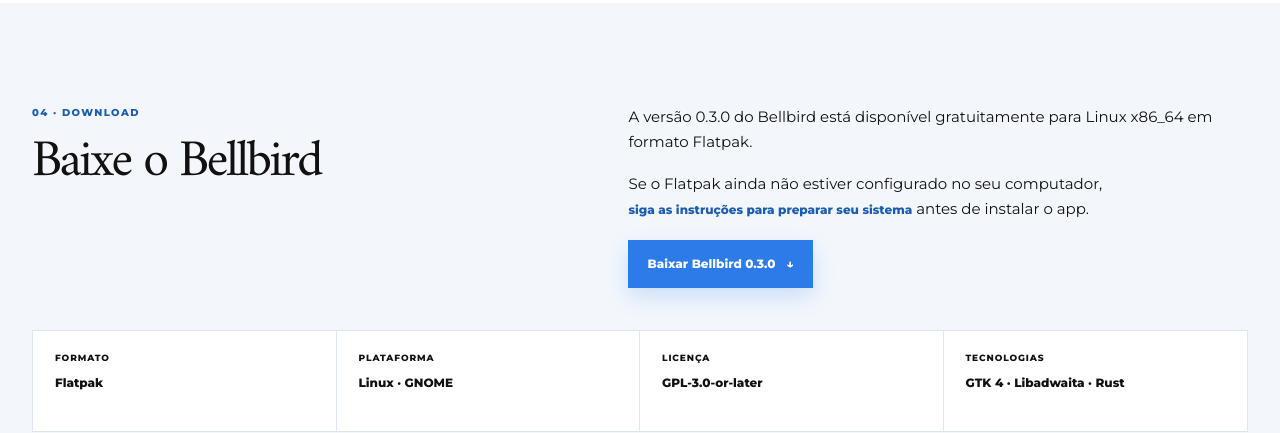
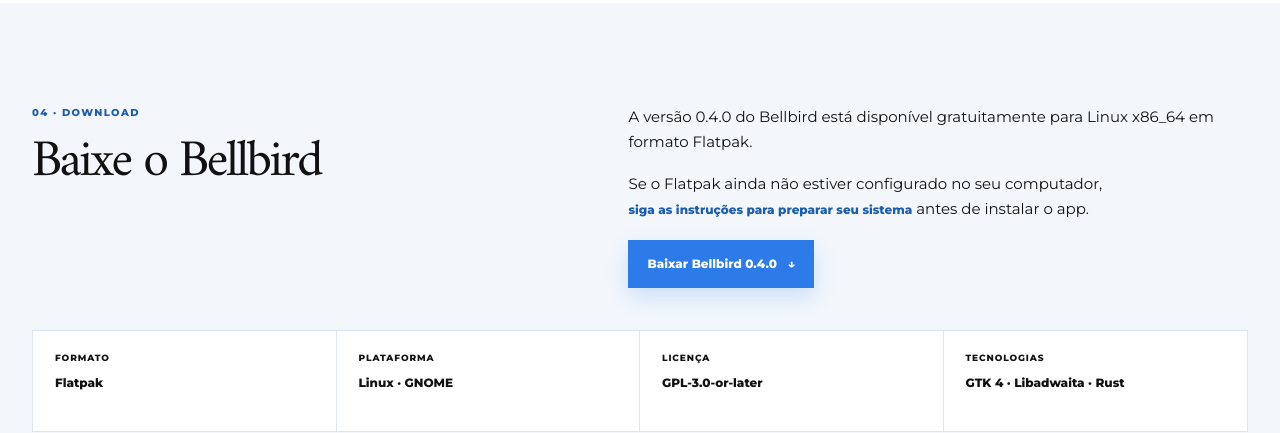
Before and after one commit to diegopn/bellbird-site, a Jekyll site: the page built from index.html, in a window 1280 px wide and 900 px high, scrolled down 2375 px. Shown: the part 153-586 px from the top of the window. Built offline with Jekyll 4.4.1, drawn with Linux system fonts in a browser that asks for light colours; some of the changed text lies outside the part shown.

Commit message:
Atualiza o link de download para a versão 0.4.0

```diff
--- a/_config.yml
+++ b/_config.yml
@@ -18,8 +18,8 @@
 
 application:
   name: Bellbird
-  version: "0.3.0"
-  download_url: "https://github.com/diegopn/bellbird/releases/download/v0.3.0/Bellbird-0.3.0-x86_64.flatpak"
+  version: "0.4.0"
+  download_url: "https://github.com/diegopn/bellbird/releases/download/v0.4.0/Bellbird-0.4.0-x86_64.flatpak"
   repository_url: "https://github.com/diegopn/bellbird"
   operating_system: "Linux (x86_64; GNOME)"
   category: UtilitiesApplication
```
